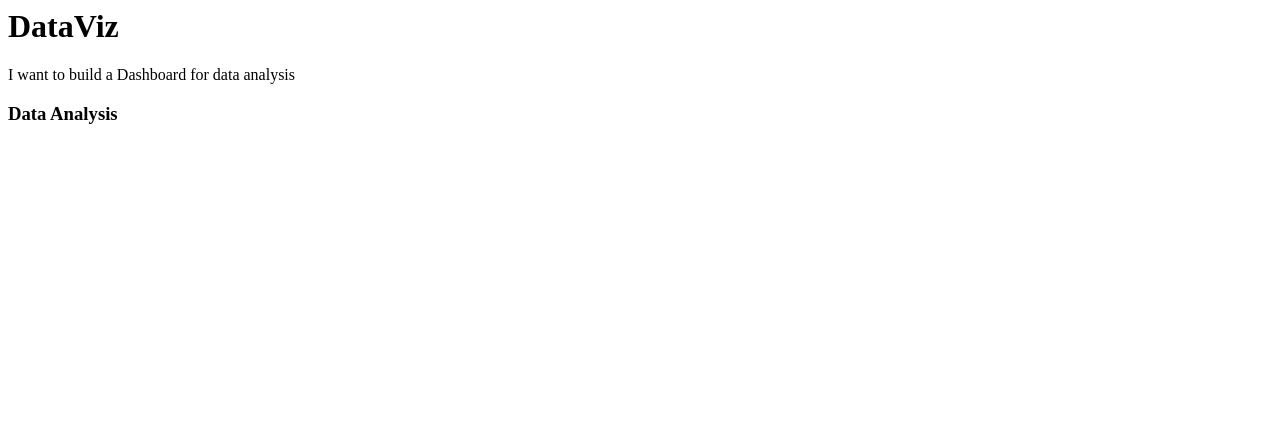
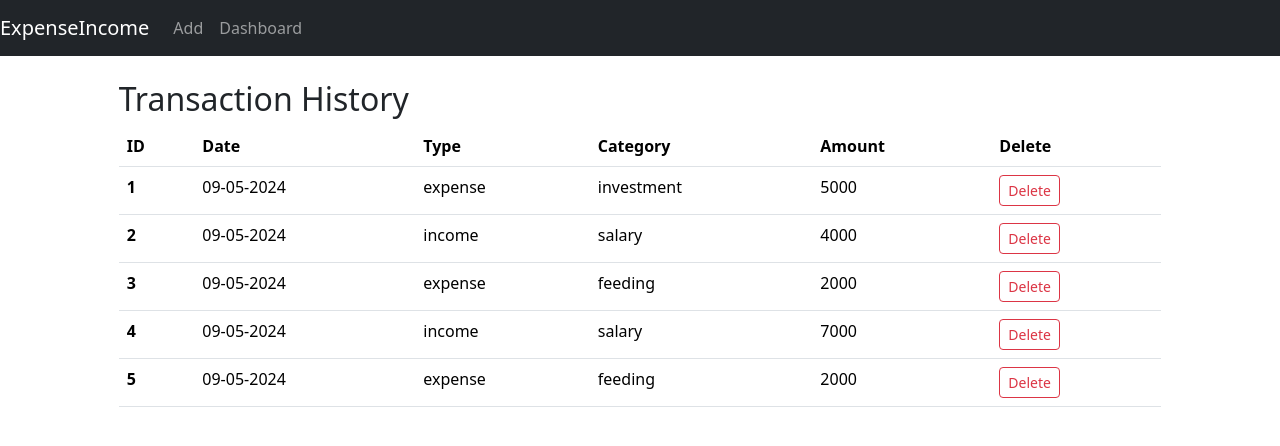
Before and after one commit to MarwaneMLE/alx-portfolio-project, a Flask app: page / in a window 1280 px wide. Shown: the top 446 px of the page. Run offline with Flask 3, Linux system fonts and the light colour scheme; data comes from the database, SQL or seed files in the repository; both versions use the stored data as it was after the commit.

Commit message:
version-2

```diff
--- a/application/routes.py
+++ b/application/routes.py
@@ -1,9 +1,67 @@
 # In this files we will define all our views functions.
 
 from application import app
-from flask import render_template
+from flask import render_template, url_for, redirect,flash, get_flashed_messages
+from application.form import UserDataForm
+from application.models import IncomeExpenses
+from application import db
+import json
+from flask import Flask
+
+#app = Flask(__name__,template_folder="template")
+
+@app.route('/')
+def index():
+    entries = IncomeExpenses.query.order_by(IncomeExpenses.date.desc()).all()
+    return render_template('index.html', entries = entries)
 
 
-@app.route('/') # route in flask are like endpoints
-def index():
-    return render_template("index.html")
+@app.route('/add', methods = ["POST", "GET"])
+def add_expense():
+    form = UserDataForm()
+    if form.validate_on_submit():
+        entry = IncomeExpenses(type=form.type.data, category=form.category.data, amount=form.amount.data)
+        db.session.add(entry)
+        db.session.commit()
+        flash(f"{form.type.data} has been added to {form.type.data}s", "success")
+        return redirect(url_for('index'))
+    return render_template('add.html', title="Add expenses", form=form)
+
+
+@app.route('/delete-post/<int:entry_id>')
+def delete(entry_id):
+    entry = IncomeExpenses.query.get_or_404(int(entry_id))
+    db.session.delete(entry)
+    db.session.commit()
+    flash("Entry deleted", "success")
+    return redirect(url_for("index"))
+
+
+@app.route('/dashboard')
+def dashboard():
+    income_vs_expense = db.session.query(db.func.sum(IncomeExpenses.amount), IncomeExpenses.type).group_by(IncomeExpenses.type).order_by(IncomeExpenses.type).all()
+
+    category_comparison = db.session.query(db.func.sum(IncomeExpenses.amount), IncomeExpenses.category).group_by(IncomeExpenses.category).order_by(IncomeExpenses.category).all()
+
+    dates = db.session.query(db.func.sum(IncomeExpenses.amount), IncomeExpenses.date).group_by(IncomeExpenses.date).order_by(IncomeExpenses.date).all()
+
+    income_category = []
+    for amounts, _ in category_comparison:
+        income_category.append(amounts)
+
+    income_expense = []
+    for total_amount, _ in income_vs_expense:
+        income_expense.append(total_amount)
+
+    over_time_expenditure = []
+    dates_label = []
+    for amount, date in dates:
+        dates_label.append(date.strftime("%m-%d-%y"))
+        over_time_expenditure.append(amount)
+
+    return render_template('dashboard.html',
+                            income_vs_expense=json.dumps(income_expense),
+                            income_category=json.dumps(income_category),
+                            over_time_expenditure=json.dumps(over_time_expenditure),
+                            dates_label =json.dumps(dates_label)
+                        )
--- a/application/templates/index.html
+++ b/application/templates/index.html
@@ -1,5 +1,31 @@
-<h1>DataViz</h1>
+{% extends 'layout.html' %}
+{% block content %}
 
-<p>I want to build a Dashboard for data analysis</p>
-
-<h3>Data Analysis</h3>
+    <div class="col-sm-10 ml-auto mr-auto ">
+        <H2>Transaction History</H2>
+        <table class="table">
+            <thead class="thead-dark">
+                <tr>
+                    <th scope="col">ID</th>
+                    <th scope="col">Date</th>
+                    <th scope="col">Type</th>
+                    <th scope="col">Category</th>
+                    <th scope="col">Amount</th>
+                    <th scope="col">Delete</th>
+                </tr>
+            </thead>
+            <tbody>
+                {% for entry in entries %}
+                        <tr>
+                            <th scope="row">{{loop.index}}</th>
+                            <td>{{entry.date.strftime("%m-%d-%Y")}}</td>
+                            <td>{{entry.type}}</td>
+                            <td>{{ entry.category }}</td>
+                            <td>{{ entry.amount }}</td>
+                            <td><a href="{{ url_for('delete', entry_id = entry.id) }}" class="btn btn-outline-danger btn-sm">Delete</a></td>
+                        </tr>
+                {% endfor %}
+        </tbody>
+        </table>
+    </div>
+{% endblock %}
--- /dev/null
+++ b/application/templates/layout.html
@@ -0,0 +1,57 @@
+<!DOCTYPE html>
+<html lang="en">
+<head>
+    <meta charset="UTF-8">
+    <meta name="viewport" content="width=device-width, initial-scale=1.0">
+    <link href="https://cdn.jsdelivr.net/npm/bootstrap@5.3.3/dist/css/bootstrap.min.css" rel="stylesheet" integrity="sha384-QWTKZyjpPEjISv5WaRU9OFeRpok6YctnYmDr5pNlyT2bRjXh0JMhjY6hW+ALEwIH" crossorigin="anonymous">
+    <link rel="shortcut icon" href="{{ url_for('static', filename='favicon.ico') }}">
+
+    {% if title %}
+        <title>DataViz App - {{ title}}</title>
+    {% else %}
+        <title>DataViz App</title>
+    {% endif %}
+</head>
+<body>
+    <body>
+        <div class="container-fluid">
+            <div class="row">
+                <div class="col-md-12 p-0">
+                    <header class="mb-4">
+                        <nav class="navbar navbar-expand-lg navbar-dark bg-dark">
+                            <a class="navbar-brand" href="{{ url_for('index') }}">ExpenseIncome</a>
+                            <button class="navbar-toggler" type="button" data-toggle="collapse" data-target="#navbarNavAltMarkup"
+                                aria-controls="navbarNavAltMarkup" aria-expanded="false" aria-label="Toggle navigation">
+                                <span class="navbar-toggler-icon"></span>
+                            </button>
+                            <div class="collapse navbar-collapse" id="navbarNavAltMarkup">
+                                <div class="navbar-nav ml-auto mr-3">
+                                    <a class="nav-item nav-link" href="{{ url_for('add_expense') }}">Add</a>
+                                    <a class="nav-item nav-link" href="{{ url_for('dashboard') }}">Dashboard</a>
+                                </div>
+                            </div>
+                        </nav>
+                    </header>
+                </div>
+            </div>
+
+            <div class="row justify-content-center">
+                <div class="col-md-10"></div>
+                    {% with messages = get_flashed_messages(with_categories = True) %}
+                        {% if messages %}
+                            {% for category, message in messages %}
+                                <div class="alert alert-{{ category }}">
+                                    {{ message }}
+                                </div>
+                            {% endfor %}
+                        {% endif %}
+                    {% endwith %}
+                    {% block content %}{% endblock %}
+                </div>
+            </div>
+        </div>
+
+
+        <script src="https://cdn.jsdelivr.net/npm/@popperjs/core@2.11.8/dist/umd/popper.min.js" integrity="sha384-I7E8VVD/ismYTF4hNIPjVp/Zjvgyol6VFvRkX/vR+Vc4jQkC+hVqc2pM8ODewa9r" crossorigin="anonymous"></script>
+        <script src="https://cdn.jsdelivr.net/npm/bootstrap@5.3.3/dist/js/bootstrap.min.js" integrity="sha384-0pUGZvbkm6XF6gxjEnlmuGrJXVbNuzT9qBBavbLwCsOGabYfZo0T0to5eqruptLy" crossorigin="anonymous"></script></body>
+</html>
--- a/run.py
+++ b/run.py
@@ -1,7 +1,10 @@
 from flask import Flask
 from application import app
+#from application import create_app
 
 #app = Flask(__name__)
 
+#app = create_app()
+
 if __name__ == '__main__':
-    app.run(debug=True, port=3000)
+    app.run(debug=True)
```
Also changed, not shown: application/__init__.py (+16 -0 lines), application/form.py (added, +17 -0 lines), application/models.py (added, +15 -0 lines), application/templates/add.html (added, +44 -0 lines), application/templates/canvas.html (added, +12 -0 lines), application/templates/dashboard.html (added, +139 -0 lines), requirements.txt (added, +14 -0 lines), instance/expenseDB.db (added), 1 other file.
